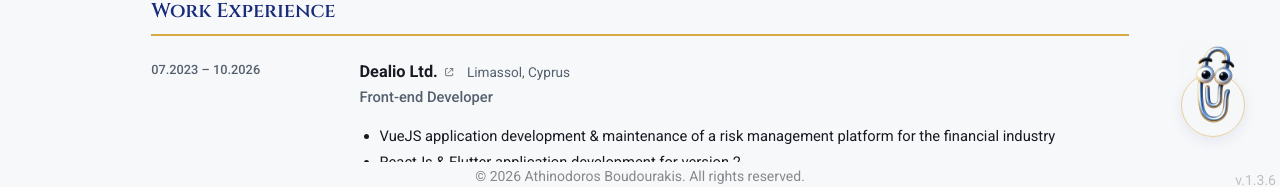
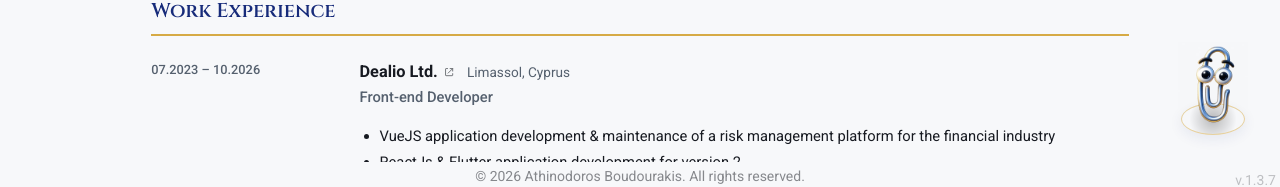
Before and after one commit to aBoudourakis/cv, a React (Vite) app: page /CV in a window 1280 px wide. Shown: the part 609-796 px from the top of the page. Built offline with nearby package versions, Linux system fonts and the light colour scheme; no server answers.

Commit message:
feature: CV RAG - change Clip launcher Ring style - change version to 1.3.7

```diff
--- a/package.json
+++ b/package.json
@@ -2,7 +2,7 @@
   "name": "athos-cv",
   "private": true,
   "type": "module",
-  "version": "1.3.6",
+  "version": "1.3.7",
   "scripts": {
     "dev": "vite",
     "build": "tsc -b && vite build",
--- a/src/components/PortfolioAssistant/AssistantLauncher.module.scss
+++ b/src/components/PortfolioAssistant/AssistantLauncher.module.scss
@@ -39,16 +39,18 @@
 .Ring {
   position: absolute;
   left: 50%;
-  top: 73%;
+  //top: 73%;
+  top: 90%;
   transform: translate(-50%, -50%);
   z-index: 0;
 
   width: 64px;
-  height: 64px;
+  height: 32px;
   border-radius: 50%;
   border: 1.5px solid var(--assistant-accent);
-  background: none;
+  //background: none;
   box-shadow: 0 4px 14px var(--assistant-shadow);
+  background: radial-gradient(circle, rgba(0, 0, 0, 0.5) 0%, transparent 70%);
   opacity: 0.5;
 
   //transition: border-color 200ms ease, box-shadow 200ms ease;
```
